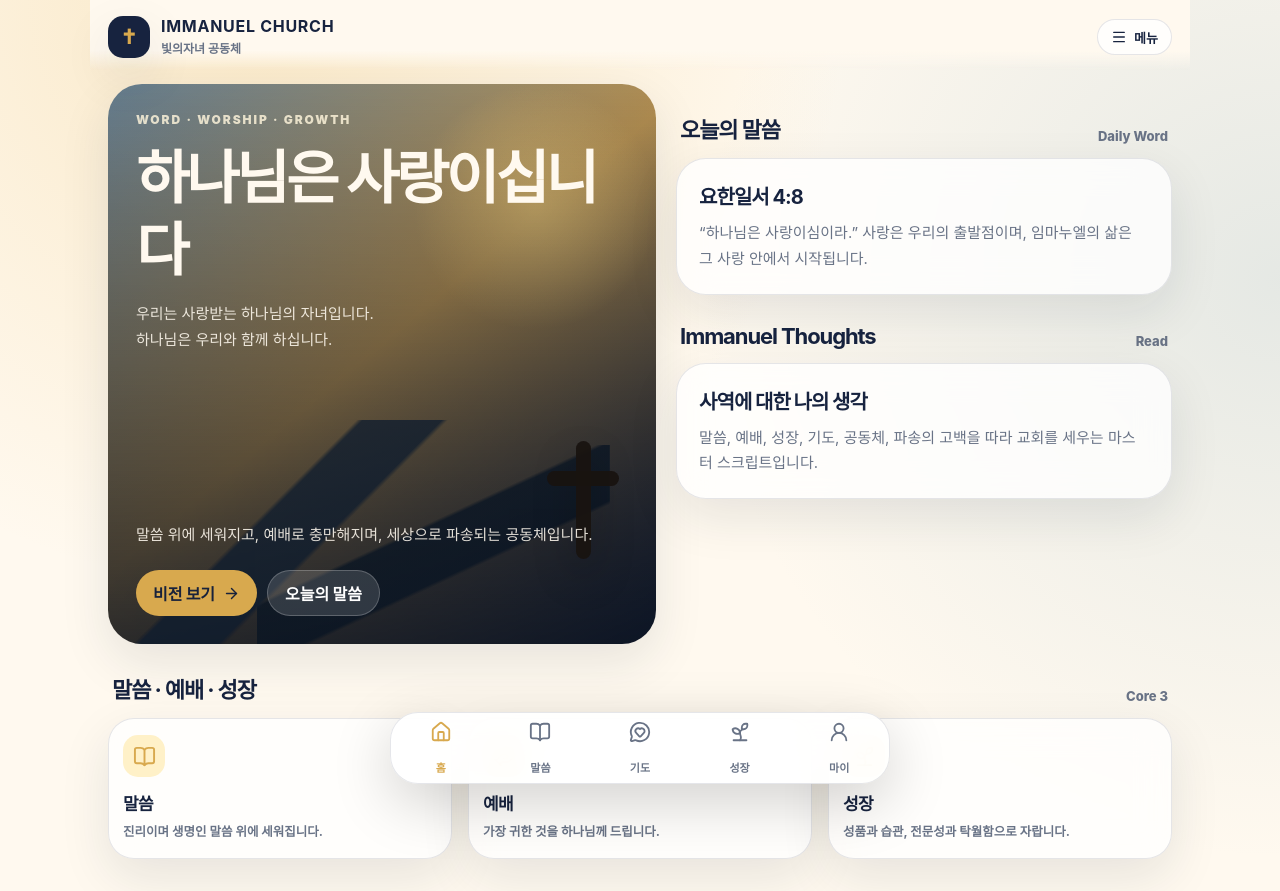
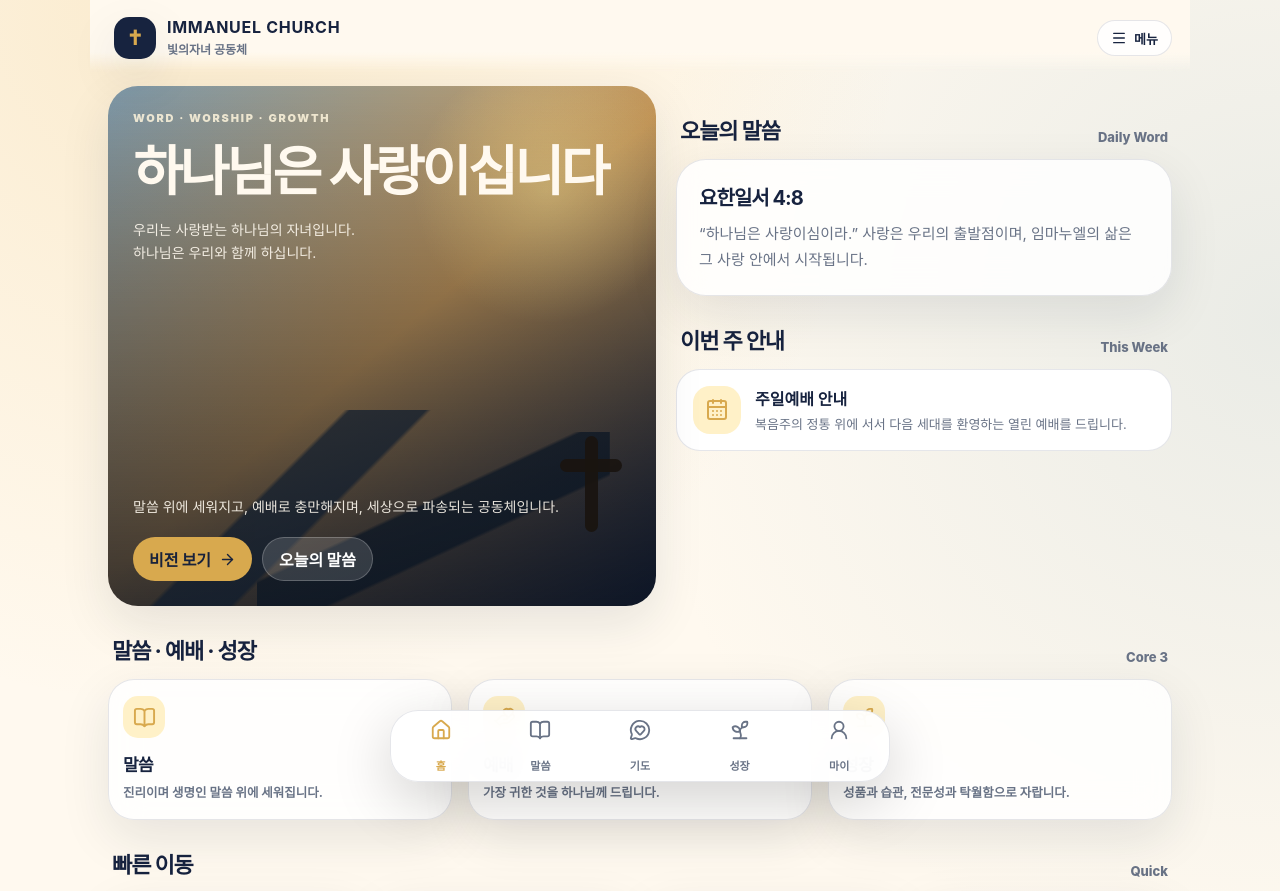
Before and after one commit to komed94-jpg/Immanuel-home, a Next.js app: page / in a window 1280 px wide. Shown: the top 891 px of the page. Built offline with nearby package versions, Linux system fonts and the light colour scheme.

Commit message:
Add files via upload

```diff
--- a/app/page.tsx
+++ b/app/page.tsx
@@ -1,162 +1,85 @@
 "use client";
 
-import { useState } from "react";
+import { useRef, useState } from "react";
 import {
-  ArrowRight, BookOpen, Church, Flame, HandHeart, Home, Leaf, Menu,
-  MessageCircleHeart, Send, Sparkles, Sprout, UserRound
+  ArrowRight, BookOpen, CalendarDays, CheckCircle2, Church, Flame, Gift,
+  HandHeart, Home, Leaf, Menu, MessageCircleHeart, Send, Sparkles, Sprout,
+  SunMedium, UserRound, UsersRound
 } from "lucide-react";
 
+type TabKey =
+  | "home" | "word" | "worship" | "prayer" | "growth" | "community" | "mission" | "giving" | "thoughts" | "my";
+
 const core = [
-  { title: "말씀", text: "진리이며 생명인 말씀 위에 세워집니다.", icon: BookOpen },
-  { title: "예배", text: "가장 귀한 것을 하나님께 드립니다.", icon: HandHeart },
-  { title: "성장", text: "성품과 습관, 전문성과 탁월함으로 자랍니다.", icon: Sprout },
+  { title: "말씀", text: "진리이며 생명인 말씀 위에 세워집니다.", icon: BookOpen, tab: "word" as TabKey },
+  { title: "예배", text: "가장 귀한 것을 하나님께 드립니다.", icon: HandHeart, tab: "worship" as TabKey },
+  { title: "성장", text: "성품과 습관, 전문성과 탁월함으로 자랍니다.", icon: Sprout, tab: "growth" as TabKey },
 ];
 
 const declarations = [
-  {
-    title: "Vision",
-    body: "하나님의 말씀과 성령으로 균형 잡힌 그리스도인으로 성장하여, 세상의 빛과 소금으로 헌신하며, 마지막 한 사람까지 그리스도를 따르게 한다.",
-    icon: Sparkles,
-  },
-  {
-    title: "Prayer",
-    body: "기도는 하나님 앞에 정직하고 솔직하게 나아가는 것입니다. 오직 예수 그리스도의 이름으로, 진심을 담아 하나님께 나아갑니다.",
-    icon: MessageCircleHeart,
-  },
-  {
-    title: "Community",
-    body: "교회는 주님의 몸입니다. 우리는 서로를 돌보고, 유기적으로 연결되며, 머리 되신 예수 그리스도의 말씀에 순종합니다.",
-    icon: Church,
-  },
-  {
-    title: "Mission",
-    body: "우리는 함께 모여 그리스도의 충만함을 덧입고 세상으로 파송됩니다. 가정, 직장, 사업체, 각 모임과 열방에서 그리스도의 향기와 빛을 드러냅니다.",
-    icon: Send,
-  },
+  { title: "Vision", body: "하나님의 말씀과 성령으로 균형 잡힌 그리스도인으로 성장하여, 세상의 빛과 소금으로 헌신하며, 마지막 한 사람까지 그리스도를 따르게 한다.", icon: Sparkles },
+  { title: "Prayer", body: "기도는 하나님 앞에 정직하고 솔직하게 나아가는 것입니다. 오직 예수 그리스도의 이름으로, 진심을 담아 하나님께 나아갑니다.", icon: MessageCircleHeart },
+  { title: "Community", body: "교회는 주님의 몸입니다. 우리는 서로를 돌보고, 유기적으로 연결되며, 머리 되신 예수 그리스도의 말씀에 순종합니다.", icon: Church },
+  { title: "Mission", body: "우리는 함께 모여 그리스도의 충만함을 덧입고 세상으로 파송됩니다. 가정, 직장, 사업체, 각 모임과 열방에서 그리스도의 향기와 빛을 드러냅니다.", icon: Send },
 ];
 
-function HomePage() {
-  return (
-    <div className="page">
+function PageTitle({ title, label }: { title: string; label: string }) {
+  return <div className="sectionTitle"><h2>{title}</h2><span>{label}</span></div>;
+}
+
+function HomePage({ setTab }: { setTab: (tab: TabKey) => void }) {
+  const visionRef = useRef<HTMLDivElement | null>(null);
+  const scrollToVision = () => visionRef.current?.scrollIntoView({ behavior: "smooth", block: "start" });
+
+  return <div className="page">
     <section className="desktopGrid">
       <div className="hero">
         <span className="crossbar" />
-          <div className="heroTop">
-            <div className="kicker">WORD · WORSHIP · GROWTH</div>
-            <h2>하나님은 사랑이십니다</h2>
-            <p>우리는 사랑받는 하나님의 자녀입니다.<br />하나님은 우리와 함께 하십니다.</p>
+        <div className="heroTop"><div className="kicker">WORD · WORSHIP · GROWTH</div><h2>하나님은 사랑이십니다</h2><p>우리는 사랑받는 하나님의 자녀입니다.<br />하나님은 우리와 함께 하십니다.</p></div>
+        <div className="heroBottom"><p>말씀 위에 세워지고, 예배로 충만해지며, 세상으로 파송되는 공동체입니다.</p><div className="heroActions"><button className="primaryBtn" onClick={scrollToVision}>비전 보기 <ArrowRight size={17} /></button><button className="ghostBtn" onClick={() => setTab("word")}>오늘의 말씀</button></div></div>
       </div>
-          <div className="heroBottom">
-            <p>말씀 위에 세워지고, 예배로 충만해지며, 세상으로 파송되는 공동체입니다.</p>
-            <div className="heroActions">
-              <button className="primaryBtn">비전 보기 <ArrowRight size={17} /></button>
-              <button className="ghostBtn">오늘의 말씀</button>
-            </div>
-          </div>
-        </div>
-
       <div>
-          <div className="sectionTitle"><h2>오늘의 말씀</h2><span>Daily Word</span></div>
-          <article className="bigCard">
-            <h3>요한일서 4:8</h3>
-            <p>“하나님은 사랑이심이라.” 사랑은 우리의 출발점이며, 임마누엘의 삶은 그 사랑 안에서 시작됩니다.</p>
-          </article>
-
-          <div className="sectionTitle"><h2>Immanuel Thoughts</h2><span>Read</span></div>
-          <article className="bigCard">
-            <h3>사역에 대한 나의 생각</h3>
-            <p>말씀, 예배, 성장, 기도, 공동체, 파송의 고백을 따라 교회를 세우는 마스터 스크립트입니다.</p>
-          </article>
+        <PageTitle title="오늘의 말씀" label="Daily Word" />
+        <article className="bigCard"><h3>요한일서 4:8</h3><p>“하나님은 사랑이심이라.” 사랑은 우리의 출발점이며, 임마누엘의 삶은 그 사랑 안에서 시작됩니다.</p></article>
+        <PageTitle title="이번 주 안내" label="This Week" />
+        <article className="rowCard" onClick={() => setTab("worship")}><div className="rowIcon"><CalendarDays size={24} /></div><div><h3>주일예배 안내</h3><p>복음주의 정통 위에 서서 다음 세대를 환영하는 열린 예배를 드립니다.</p></div></article>
       </div>
     </section>
-
-      <div className="sectionTitle"><h2>말씀 · 예배 · 성장</h2><span>Core 3</span></div>
-      <section className="coreGrid">
-        {core.map((item) => {
-          const Icon = item.icon;
-          return (
-            <article className="coreCard" key={item.title}>
-              <div className="coreIcon"><Icon size={23} /></div>
-              <h3>{item.title}</h3>
-              <p>{item.text}</p>
-            </article>
-          );
-        })}
+    <PageTitle title="말씀 · 예배 · 성장" label="Core 3" />
+    <section className="coreGrid">{core.map((item) => { const Icon = item.icon; return <button className="coreCard" key={item.title} onClick={() => setTab(item.tab)}><div className="coreIcon"><Icon size={23} /></div><h3>{item.title}</h3><p>{item.text}</p></button>; })}</section>
+    <PageTitle title="빠른 이동" label="Quick" />
+    <section className="quickGrid">
+      <button className="quickCard" onClick={() => setTab("prayer")}><div className="miniIcon"><MessageCircleHeart size={22} /></div><h3>기도</h3><p>개인 골방과 공동체 기도벽</p></button>
+      <button className="quickCard" onClick={() => setTab("community")}><div className="miniIcon"><UsersRound size={22} /></div><h3>목장</h3><p>목장 중심 공동체</p></button>
+      <button className="quickCard" onClick={() => setTab("mission")}><div className="miniIcon"><Send size={22} /></div><h3>파송</h3><p>가정, 직장, 열방으로</p></button>
+      <button className="quickCard" onClick={() => setTab("giving")}><div className="miniIcon"><Gift size={22} /></div><h3>예배의 드림</h3><p>계좌이체 안내</p></button>
     </section>
-
-      <div className="sectionTitle"><h2>교회의 고백</h2><span>Declaration</span></div>
-      <section>
-        {declarations.map((item) => {
-          const Icon = item.icon;
-          return (
-            <article className="rowCard" key={item.title}>
-              <div className="rowIcon"><Icon size={24} /></div>
-              <div><h3>{item.title}</h3><p>{item.body}</p></div>
-            </article>
-          );
-        })}
-      </section>
-    </div>
-  );
+    <div ref={visionRef}><PageTitle title="교회의 고백" label="Declaration" /></div>
+    <section>{declarations.map((item) => { const Icon = item.icon; return <article className="rowCard" key={item.title}><div className="rowIcon"><Icon size={24} /></div><div><h3>{item.title}</h3><p>{item.body}</p></div></article>; })}</section>
+    <PageTitle title="Immanuel Thoughts" label="Read" />
+    <article className="bigCard" onClick={() => setTab("thoughts")}><h3>사역에 대한 나의 생각</h3><p>말씀, 예배, 성장, 기도, 공동체, 파송의 고백을 따라 교회를 세우는 마스터 스크립트입니다.</p></article>
+  </div>;
 }
 
-function WordPage() {
-  return (
-    <div className="page">
-      <div className="sectionTitle"><h2>말씀</h2><span>Word</span></div>
-      <article className="bigCard">
-        <h3>하나님의 말씀은 진리이며 생명입니다.</h3>
-        <p>교회는 말씀 위에 세워지고, 말씀 안에 깊이 뿌리내리며, 말씀으로 분별하고, 말씀으로 세상을 비춥니다.</p>
-      </article>
-      <article className="rowCard"><div className="rowIcon"><BookOpen size={24} /></div><div><h3>오늘의 말씀</h3><p>매일 묵상할 말씀과 짧은 기도문을 제공합니다.</p></div></article>
-      <article className="rowCard"><div className="rowIcon"><Leaf size={24} /></div><div><h3>묵상 노트</h3><p>말씀을 읽고 마음에 남은 내용을 기록합니다.</p></div></article>
-    </div>
-  );
-}
+function WordPage() { return <div className="page"><PageTitle title="말씀" label="Word" /><article className="bigCard"><h3>하나님의 말씀은 진리이며 생명입니다.</h3><p>교회는 말씀 위에 세워지고, 말씀 안에 깊이 뿌리내리며, 말씀으로 분별하고, 말씀으로 세상을 비춥니다.</p></article><article className="rowCard"><div className="rowIcon"><BookOpen size={24} /></div><div><h3>오늘의 말씀</h3><p>매일 묵상할 말씀과 짧은 기도문을 제공합니다.</p></div></article><article className="rowCard"><div className="rowIcon"><Leaf size={24} /></div><div><h3>묵상 노트</h3><p>말씀을 읽고 마음에 남은 내용을 기록합니다.</p></div></article><article className="rowCard"><div className="rowIcon"><CheckCircle2 size={24} /></div><div><h3>말씀으로 분별하기</h3><p>삶의 선택과 사역의 방향을 말씀으로 점검합니다.</p></div></article></div>; }
 
-function PrayerPage() {
-  return (
-    <div className="page">
-      <div className="sectionTitle"><h2>기도</h2><span>Prayer</span></div>
-      <article className="bigCard">
-        <h3>기도는 정직하고 솔직합니다.</h3>
-        <p>하나님은 정직하고 솔직히 기도하는 자의 양심 가운데 임재로 찾아오십니다. 오직 예수 그리스도의 이름으로, 진심을 담아 하나님께 나아가면 됩니다.</p>
-      </article>
-      <article className="rowCard"><div className="rowIcon"><MessageCircleHeart size={24} /></div><div><h3>개인 기도실</h3><p>나만의 기도제목과 응답을 기록합니다.</p></div></article>
-      <article className="rowCard"><div className="rowIcon"><HandHeart size={24} /></div><div><h3>공동체 기도벽</h3><p>목장과 공동체가 함께 중보합니다.</p></div></article>
-    </div>
-  );
-}
+function WorshipPage() { return <div className="page"><PageTitle title="예배" label="Worship" /><article className="bigCard"><h3>예배는 하나님께 올려드리는 구별된 시간과 장소입니다.</h3><p>아벨처럼 나의 귀한 것을 구별하여 드리는 것입니다. 무엇을 드리느냐보다 어떻게 드리느냐가 중요합니다. 우리는 복음주의 정통 위에 서서, 다음 세대를 환영하는 열린 예배를 드립니다.</p></article><article className="rowCard"><div className="rowIcon"><HandHeart size={24} /></div><div><h3>주일예배</h3><p>하나님께서 기뻐하실 방법으로 나아갑니다.</p></div></article><article className="rowCard"><div className="rowIcon"><Flame size={24} /></div><div><h3>성령의 임재</h3><p>치유와 회복, 회개와 헌신이 흐르는 예배를 사모합니다.</p></div></article><article className="rowCard"><div className="rowIcon"><SunMedium size={24} /></div><div><h3>다음 세대</h3><p>다음 세대가 편안히 들어올 수 있는 열린 예배를 지향합니다.</p></div></article></div>; }
 
-function GrowthPage() {
-  return (
-    <div className="page">
-      <div className="sectionTitle"><h2>성장</h2><span>Growth</span></div>
-      <article className="bigCard">
-        <h3>우리 성장의 모델은 그리스도 예수님입니다.</h3>
-        <p>우리는 성경 66권을 진리의 말씀으로 배우며 성장합니다. 성장은 성품과 습관의 영역이며, 각자의 삶과 일터에서 이루는 전문성과 탁월함의 영역입니다.</p>
-      </article>
-      <article className="rowCard"><div className="rowIcon"><Sprout size={24} /></div><div><h3>성장 여정</h3><p>새가족, 뿌리, 성장, 섬김, 리더의 길을 따라갑니다.</p></div></article>
-      <article className="rowCard"><div className="rowIcon"><Flame size={24} /></div><div><h3>매일의 습관</h3><p>말씀, 기도, 감사, 섬김의 작은 순종을 기록합니다.</p></div></article>
-    </div>
-  );
-}
+function PrayerPage() { return <div className="page"><PageTitle title="기도" label="Prayer" /><article className="bigCard"><h3>기도는 정직하고 솔직합니다.</h3><p>하나님은 정직하고 솔직히 기도하는 자의 양심 가운데 임재로 찾아오십니다. 오직 예수 그리스도의 이름으로, 진심을 담아 하나님께 나아가면 됩니다.</p></article><div className="segment"><button className="active">개인 골방</button><button>공동체 기도벽</button><button>응답 간증</button></div><article className="rowCard"><div className="rowIcon"><MessageCircleHeart size={24} /></div><div><h3>개인 기도실</h3><p>나만의 기도제목과 응답을 기록합니다.</p></div></article><article className="rowCard"><div className="rowIcon"><HandHeart size={24} /></div><div><h3>공동체 기도벽</h3><p>목장과 공동체가 함께 중보합니다.</p></div></article></div>; }
 
-function MyPage() {
-  return (
-    <div className="page">
-      <div className="sectionTitle"><h2>마이</h2><span>Profile</span></div>
-      <article className="bigCard">
-        <h3>로그인 준비 중</h3>
-        <p>다음 단계에서 Supabase Auth를 연결합니다. Guest, Member, Leader 권한 구조로 확장됩니다.</p>
-      </article>
-      <article className="rowCard"><div className="rowIcon"><Church size={24} /></div><div><h3>목장</h3><p>목장 중심의 공동체 기능이 들어갑니다.</p></div></article>
-      <article className="rowCard"><div className="rowIcon"><HandHeart size={24} /></div><div><h3>예배의 드림</h3><p>초기에는 계좌이체 안내 방식으로 제공합니다.</p></div></article>
-    </div>
-  );
-}
+function GrowthPage() { return <div className="page"><PageTitle title="성장" label="Growth" /><article className="bigCard"><h3>우리 성장의 모델은 그리스도 예수님입니다.</h3><p>우리는 성경 66권을 진리의 말씀으로 배우며 성장합니다. 성장은 성품과 습관의 영역이며, 각자의 삶과 일터에서 이루는 전문성과 탁월함의 영역입니다.</p></article><div className="segment"><button className="active">새가족</button><button>뿌리</button><button>성장</button><button>섬김</button><button>리더</button></div><article className="bigCard"><h3>성장 여정 42%</h3><p>말씀, 기도, 감사, 섬김의 작은 순종을 기록합니다.</p><div className="progressWrap"><div className="progressBar" /></div></article><article className="rowCard"><div className="rowIcon"><Sprout size={24} /></div><div><h3>성장 여정</h3><p>새가족, 뿌리, 성장, 섬김, 리더의 길을 따라갑니다.</p></div></article></div>; }
 
-const tabs = [
+function CommunityPage() { return <div className="page"><PageTitle title="공동체" label="Mokjang" /><article className="bigCard"><h3>교회는 주님의 몸입니다.</h3><p>몸은 서로를 돌보고 유기적으로 소통합니다. 몸은 자라나고 성장도에 맞는 일을 합니다. 그것이 사역입니다.</p></article><article className="rowCard"><div className="rowIcon"><UsersRound size={24} /></div><div><h3>목장 중심</h3><p>목장을 중심으로 기도, 돌봄, 모임, 양육이 이어집니다.</p></div></article><article className="rowCard"><div className="rowIcon"><CalendarDays size={24} /></div><div><h3>이번 주 목장</h3><p>모임 일정과 나눔 질문을 확인합니다.</p></div></article><article className="notice"><strong>채팅은 넣지 않습니다.</strong><p>공동체 피로를 줄이고, 게시판·기도·공지 중심으로 건강하게 운영합니다.</p></article></div>; }
+
+function MissionPage() { return <div className="page"><PageTitle title="파송" label="Mission" /><article className="bigCard"><h3>우리는 단지 교회 프로그램에만 머물지 않습니다.</h3><p>함께 모여 그리스도의 충만함을 덧입고, 세상으로 파송됩니다. 가정, 직장, 사업의 현장, 다양한 공동체와 열방에서 그리스도의 향기와 빛을 드러냅니다.</p></article><article className="rowCard"><div className="rowIcon"><Home size={24} /></div><div><h3>가정</h3><p>가장 가까운 자리에서 사랑과 복음을 살아냅니다.</p></div></article><article className="rowCard"><div className="rowIcon"><Send size={24} /></div><div><h3>직장과 열방</h3><p>각자의 영역에서 빛과 소금으로 헌신합니다.</p></div></article></div>; }
+
+function GivingPage() { return <div className="page"><PageTitle title="예배의 드림" label="Giving" /><article className="bigCard"><h3>나의 귀한 것을 가장 귀하신 하나님께 드립니다.</h3><p>초기 버전은 계좌이체 안내 방식으로 시작합니다. 카드 결제와 자동 확인 기능은 이후 단계에서 연결합니다.</p></article><article className="notice"><strong>계좌이체 안내</strong><p>은행명 / 계좌번호 / 예금주 정보는 추후 실제 정보로 교체합니다.</p></article><article className="rowCard"><div className="rowIcon"><Gift size={24} /></div><div><h3>드림 구분</h3><p>십일조, 감사, 선교, 구제, 기타 항목으로 정리합니다.</p></div></article></div>; }
+
+function ThoughtsPage() { return <div className="page"><PageTitle title="Immanuel Thoughts" label="Archive" /><article className="bigCard"><h3>사역에 대한 나의 생각</h3><p>교회는 말씀 위에 세워지고, 예배로 충만해지며, 성장한 성도를 세상으로 파송하는 공동체입니다. 이 공간은 그 고백과 철학을 기록하는 영적 아카이브입니다.</p></article><article className="rowCard"><div className="rowIcon"><BookOpen size={24} /></div><div><h3>마스터 스크립트</h3><p>말씀, 교회, 예배, 성령, 성장, 파송의 원고를 정리합니다.</p></div></article><article className="rowCard"><div className="rowIcon"><Sparkles size={24} /></div><div><h3>묵상과 글</h3><p>목회적 통찰과 공동체를 위한 글을 모읍니다.</p></div></article></div>; }
+
+function MyPage() { return <div className="page"><PageTitle title="마이" label="Profile" /><article className="bigCard"><h3>로그인 준비 중</h3><p>다음 단계에서 Supabase Auth를 연결합니다. Guest, Member, Leader 권한 구조로 확장됩니다.</p></article><article className="rowCard"><div className="rowIcon"><Church size={24} /></div><div><h3>목장</h3><p>내 목장과 성장 여정을 확인합니다.</p></div></article><article className="rowCard"><div className="rowIcon"><Gift size={24} /></div><div><h3>예배의 드림</h3><p>계좌이체 안내와 드림 기록 연결 예정입니다.</p></div></article></div>; }
+
+const bottomTabs = [
   { key: "home", label: "홈", icon: Home },
   { key: "word", label: "말씀", icon: BookOpen },
   { key: "prayer", label: "기도", icon: MessageCircleHeart },
@@ -164,39 +87,25 @@ const tabs = [
   { key: "my", label: "마이", icon: UserRound },
 ] as const;
 
+const menuItems: { label: string; tab: TabKey }[] = [
+  { label: "홈", tab: "home" }, { label: "말씀", tab: "word" }, { label: "예배", tab: "worship" }, { label: "기도", tab: "prayer" }, { label: "성장", tab: "growth" }, { label: "공동체", tab: "community" }, { label: "파송", tab: "mission" }, { label: "예배의 드림", tab: "giving" }, { label: "Immanuel Thoughts", tab: "thoughts" }, { label: "마이", tab: "my" },
+];
+
+function MenuPanel({ setOpen, setTab }: { setOpen: (open: boolean) => void; setTab: (tab: TabKey) => void }) {
+  const go = (tab: TabKey) => { setTab(tab); setOpen(false); window.scrollTo({ top: 0, behavior: "smooth" }); };
+  return <div className="menuOverlay" onClick={() => setOpen(false)}><div className="menuPanel" onClick={(e) => e.stopPropagation()}><h2>메뉴</h2><div className="menuGrid">{menuItems.map((item) => <button className="menuButton" key={item.label} onClick={() => go(item.tab)}>{item.label}</button>)}</div><button className="closeButton" onClick={() => setOpen(false)}>닫기</button></div></div>;
+}
+
 export default function App() {
-  const [tab, setTab] = useState<(typeof tabs)[number]["key"]>("home");
-
-  return (
-    <>
+  const [tab, setTab] = useState<TabKey>("home");
+  const [menuOpen, setMenuOpen] = useState(false);
+  const changeTab = (nextTab: TabKey) => { setTab(nextTab); window.scrollTo({ top: 0, behavior: "smooth" }); };
+  return <>
     <main className="shell">
-        <header className="topbar">
-          <div className="brandrow">
-            <div className="brand">
-              <div className="mark">✝</div>
-              <div><h1>IMMANUEL CHURCH</h1><p>빛의자녀 공동체</p></div>
-            </div>
-            <button className="pill"><Menu size={16} /> 메뉴</button>
-          </div>
-        </header>
-
-        {tab === "home" && <HomePage />}
-        {tab === "word" && <WordPage />}
-        {tab === "prayer" && <PrayerPage />}
-        {tab === "growth" && <GrowthPage />}
-        {tab === "my" && <MyPage />}
+      <header className="topbar"><div className="brandrow"><button className="brand" onClick={() => changeTab("home")}><div className="mark">✝</div><div><h1>IMMANUEL CHURCH</h1><p>빛의자녀 공동체</p></div></button><button className="pill" onClick={() => setMenuOpen(true)}><Menu size={16} /> 메뉴</button></div></header>
+      {tab === "home" && <HomePage setTab={changeTab} />}{tab === "word" && <WordPage />}{tab === "worship" && <WorshipPage />}{tab === "prayer" && <PrayerPage />}{tab === "growth" && <GrowthPage />}{tab === "community" && <CommunityPage />}{tab === "mission" && <MissionPage />}{tab === "giving" && <GivingPage />}{tab === "thoughts" && <ThoughtsPage />}{tab === "my" && <MyPage />}
     </main>
-
-      <nav className="bottomNav" aria-label="앱 하단 메뉴">
-        {tabs.map((item) => {
-          const Icon = item.icon;
-          return (
-            <button key={item.key} className={`navItem ${tab === item.key ? "active" : ""}`} onClick={() => setTab(item.key)}>
-              <Icon /><span>{item.label}</span>
-            </button>
-          );
-        })}
-      </nav>
-    </>
-  );
+    <nav className="bottomNav" aria-label="앱 하단 메뉴">{bottomTabs.map((item) => { const Icon = item.icon; return <button key={item.key} className={`navItem ${tab === item.key ? "active" : ""}`} onClick={() => changeTab(item.key)}><Icon /><span>{item.label}</span></button>; })}</nav>
+    {menuOpen && <MenuPanel setOpen={setMenuOpen} setTab={changeTab} />}
+  </>;
 }
```
Also changed, not shown: app/globals.css. Lines whose indentation alone changed are shown as unchanged.
